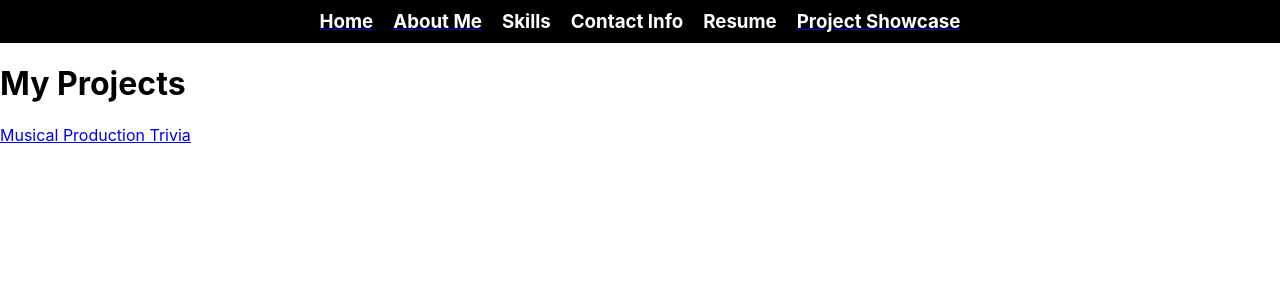
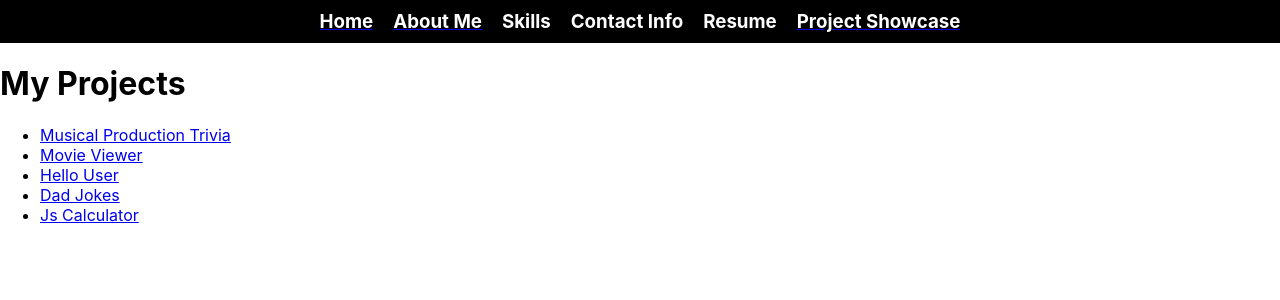
Before and after one commit to jahime001/portfolio, a React (Create React App) app: page /Projects in a window 1280 px wide. Shown: the top 300 px of the page. Built offline with nearby package versions, Linux system fonts and the light colour scheme.

Commit message:
added 4 more projects

```diff
--- a/src/Projects/Projects.js
+++ b/src/Projects/Projects.js
@@ -1,10 +1,17 @@
 import React from "react";
 
-function Projects(){
-    return(
+function Projects() {
+    return (
         <>
-        <h1>My Projects</h1>
-        <a href="https://jahime001.github.io/Project1/" target='blank'>Musical Production Trivia</a>
+            <h1>My Projects</h1>
+            <ul>
+                <li><a href="https://jahime001.github.io/Project1/" target='blank'>Musical Production Trivia</a></li>
+                <li><a href="https://github.com/jahime001/movie-viewer" target='blank'>Movie Viewer</a></li>
+                <li><a href="https://github.com/jahime001/hello-user" target='blank'>Hello User</a></li>
+                <li><a href="https://git.generalassemb.ly/jahime001/dad-jokes?organization=jahime001&organization=jahime001" target='blank'>Dad Jokes</a></li>
+                <li><a href="https://git.generalassemb.ly/jahime001/js-calculator?organization=jahime001&organization=jahime001" target='blank'>Js Calculator</a></li>
+            </ul>
+
         </>
     )
 }
```
